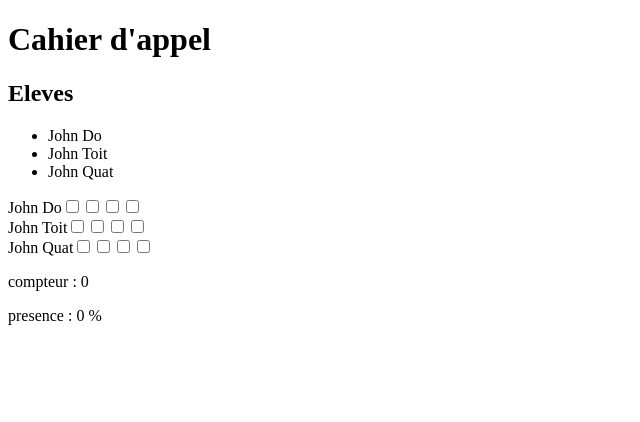
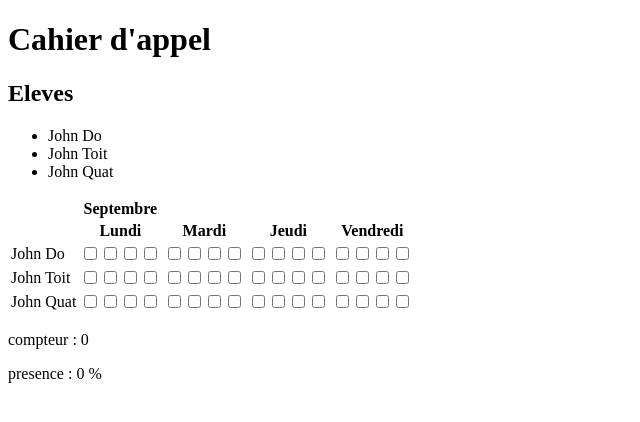
Before and after one commit to Remy-P78/ListeAppel, an Angular app: page / in a window 1280 px wide. Shown: the top 422 px of the page, without its empty margins (0-640 px from the left). Built offline with nearby package versions, Linux system fonts and the light colour scheme.

Commit message:
0.4 tableau ebauche

```diff
--- a/src/app/components/calendrier/calendrier.component.html
+++ b/src/app/components/calendrier/calendrier.component.html
@@ -1,9 +1,9 @@
-<form>
+<!-- <form>
   <div *ngFor="let nom of liste">
     <label>{{ nom }}</label>
-      <input *ngFor="let date of calendrier" type="checkbox" [value]="nom" (change)="onCheck($event)">
+      <input *ngFor="let date of calendrier" type="checkbox" (change)="onCheck($event)">
   </div>
-</form>
+</form> -->
 
 <!-- <h2>Lundi</h2> -->
 
@@ -18,3 +18,24 @@
 <input type="checkbox" id="matin" [(ngModel)]="coche" (change)="onCoche()">
 <label for="aprem">aprem</label>
 <input type="checkbox" id="aprem" [(ngModel)]="coche" (change)="onCoche()"> -->
+
+ <table>
+      <thead>
+        <tr>
+            <th></th>
+            <th>Septembre</th>
+        </tr>
+        <tr>
+        <th></th>
+          <th *ngFor="let date of calendrier">{{ date }}</th>
+        </tr>
+      </thead>
+      <tbody>
+        <tr *ngFor="let personne of liste">
+          <td>{{ personne }}</td>
+          <td *ngFor="let date of calendrier">
+            <input *ngFor="let date of calendrier" type="checkbox" (change)="onCheck($event)">
+          </td>
+        </tr>
+      </tbody>
+    </table>
```
